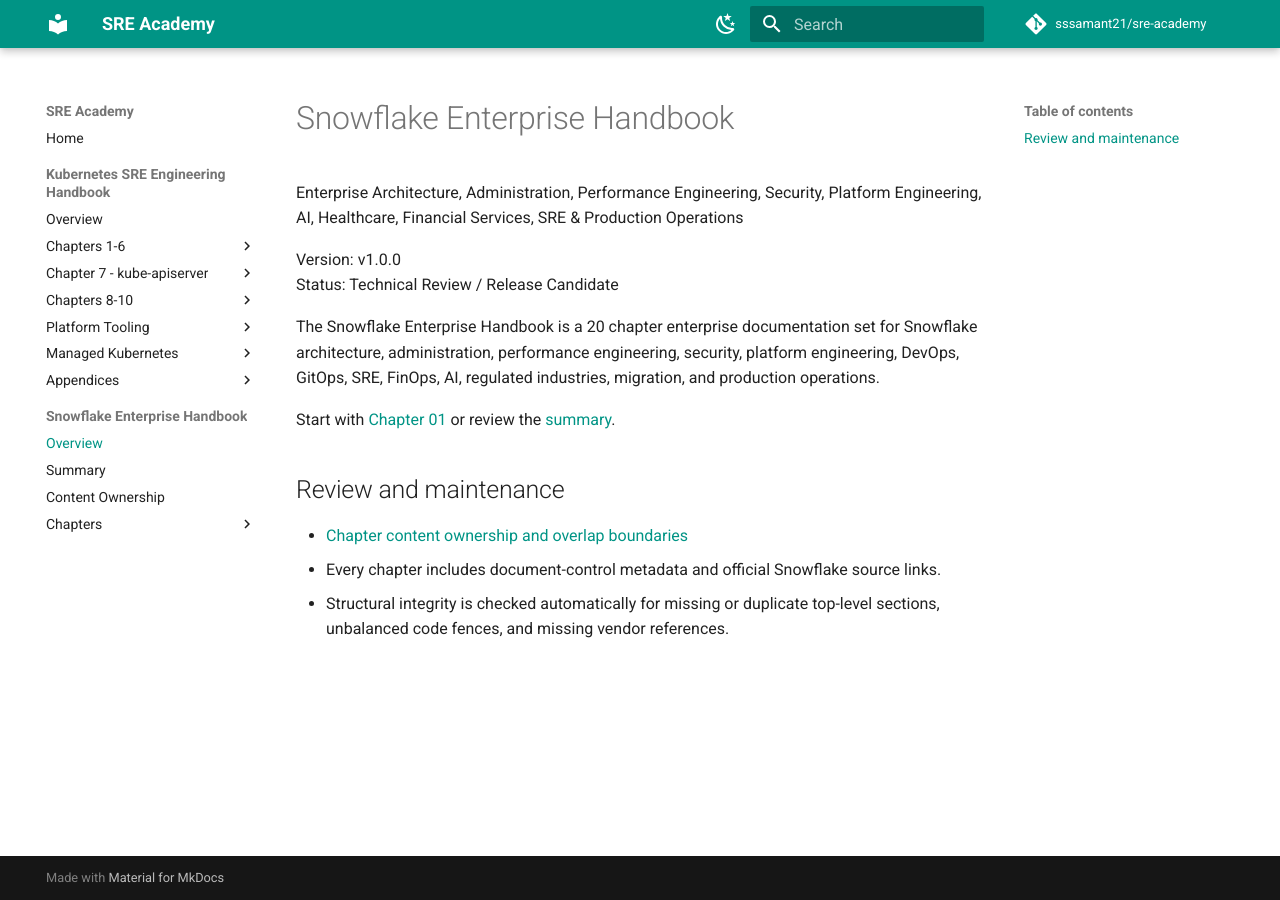
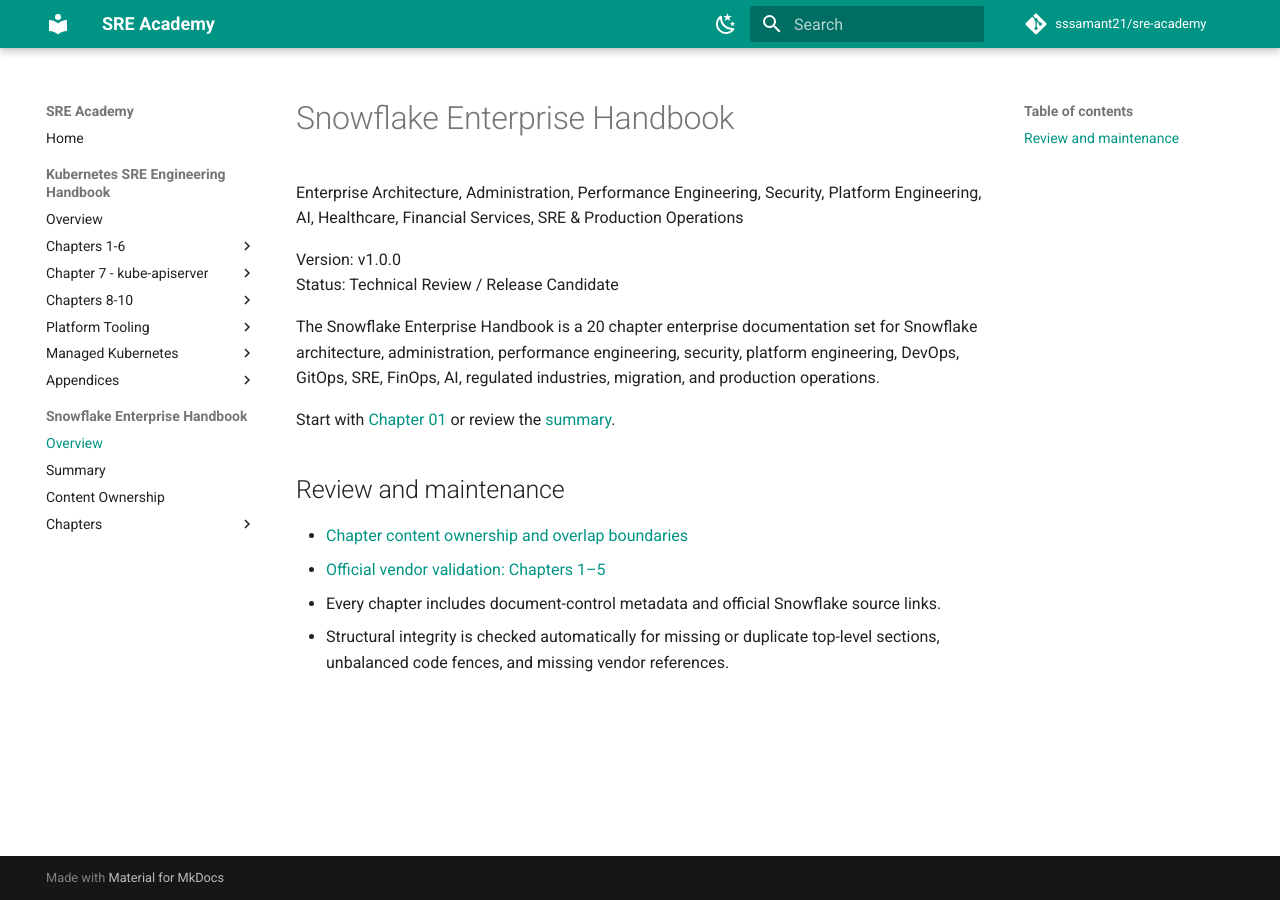
Before and after one commit to sssamant21/sre-academy, an MkDocs documentation site: the page built from docs/books/snowflake/index.md, in a window 1280 px wide. Built offline with MkDocs 1.6.1 and Material for MkDocs 9.7.7, drawn with Linux system fonts in a browser that asks for light colours; comment, search, counter and statistics services are not loaded.

Commit message:
docs(snowflake): link Chapters 1-5 validation record

```diff
--- a/docs/books/snowflake/index.md
+++ b/docs/books/snowflake/index.md
@@ -12,5 +12,6 @@
 ## Review and maintenance
 
 - [Chapter content ownership and overlap boundaries](content-ownership.md)
+- [Official vendor validation: Chapters 1–5](validation/chapter-01-05.md)
 - Every chapter includes document-control metadata and official Snowflake source links.
 - Structural integrity is checked automatically for missing or duplicate top-level sections, unbalanced code fences, and missing vendor references.
```
